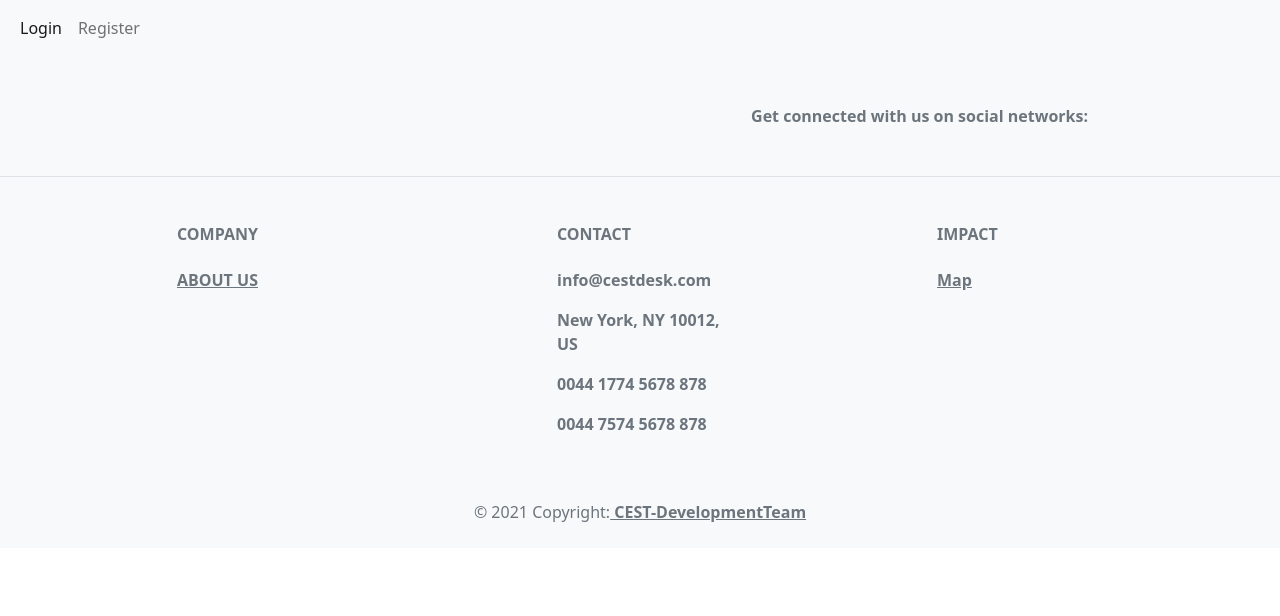
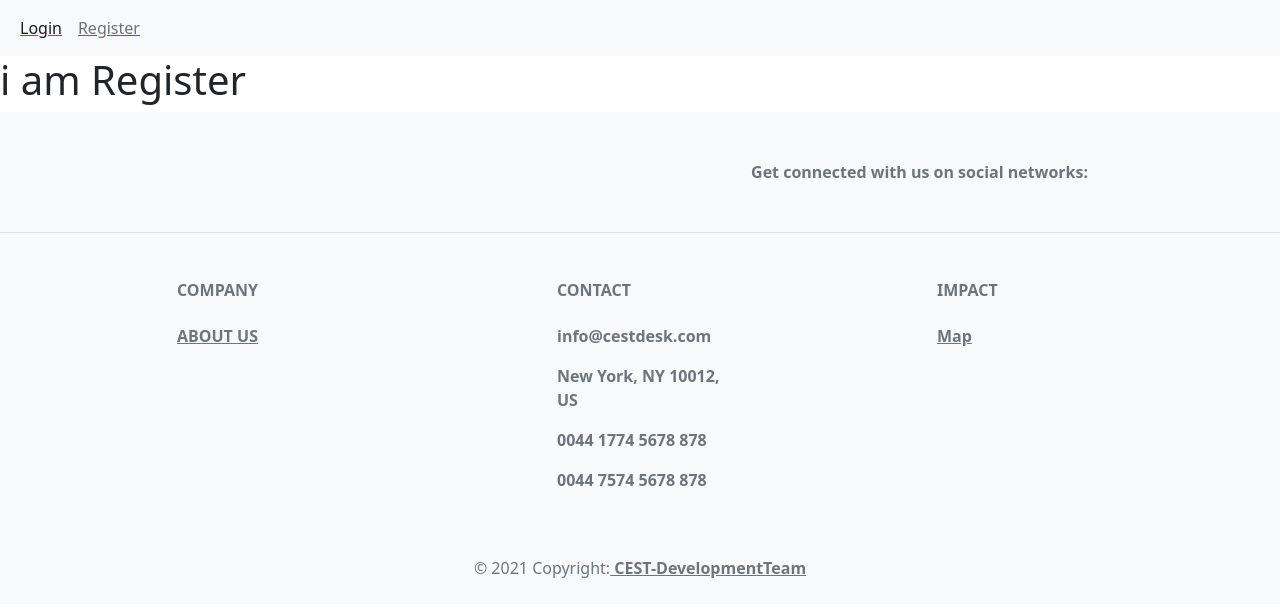
Before and after one commit to sarandis10/WindSurf-Ecommerce-P4, a React (Create React App) app in the folder client/: page /register in a window 1280 px wide. Shown: the top 616 px of the page. Built offline with nearby package versions, Linux system fonts and the light colour scheme.

Commit message:
messing with the main page

```diff
--- a/client/src/App.js
+++ b/client/src/App.js
@@ -5,6 +5,8 @@ import Boards from '../src/components/Boards'
 import Nav from '../src/components/Nav'
 import Footer from './components/Footer'
 import Home from './components/Home'
+import Login from './components/Login'
+import Register from './components/Register'
 const App = () => {
 
 
@@ -14,6 +16,8 @@ const App = () => {
       <Switch>
         <Route exact path='/' component={Home} />
         <Route exact path='/boards' component={Boards} />
+        <Route exact path='/login' component={Login} />
+        <Route exact path='/register' component={Register} />
       </Switch>
       <Footer />
     </BrowserRouter>
--- a/client/src/components/HomeMain.js
+++ b/client/src/components/HomeMain.js
@@ -4,10 +4,11 @@ const HomeMain = () => {
 
 
   return (
-    <div>
-      <h1>i am Home Helper </h1>
-    </div>
-  )
+    <>
+
+
+    </>
+)
 }
 
 export default HomeMain
--- /dev/null
+++ b/client/src/components/Login.js
@@ -0,0 +1,13 @@
+import React from 'react'
+
+const Login = () => {
+
+
+  return (
+    <div>
+      <h1>i am Login </h1>
+    </div>
+  )
+}
+
+export default Login
--- a/client/src/components/Nav.js
+++ b/client/src/components/Nav.js
@@ -1,4 +1,6 @@
+/* eslint-disable react/no-unknown-property */
 import React from 'react'
+import { Link } from 'react-router-dom'
 
 const Nav = () => {
 
@@ -13,10 +15,14 @@ const Nav = () => {
           <div class="collapse navbar-collapse" id="navbarNav">
             <ul class="navbar-nav">
               <li class="nav-item">
-                <a class="nav-link active" aria-current="page" href="#">Login</a>
+                <Link to="/login">
+                  <a class="nav-link active" aria-current="page" href="#">Login</a>
+                </Link>
               </li>
               <li class="nav-item">
-                <a class="nav-link" href="#">Register</a>
+                <Link to="/register">
+                  <a class="nav-link" href="#">Register</a>
+                </Link>
               </li>
             </ul>
           </div>
--- /dev/null
+++ b/client/src/components/Register.js
@@ -0,0 +1,13 @@
+import React from 'react'
+
+const Register = () => {
+
+
+  return (
+    <div>
+      <h1>i am Register </h1>
+    </div>
+  )
+}
+
+export default Register
--- a/client/src/styles/main.scss
+++ b/client/src/styles/main.scss
@@ -101,3 +101,7 @@
 #jp :after{
   background-color: skyblue;
 }
+
+.nav-link active{
+  text-decoration: none;
+}
```
